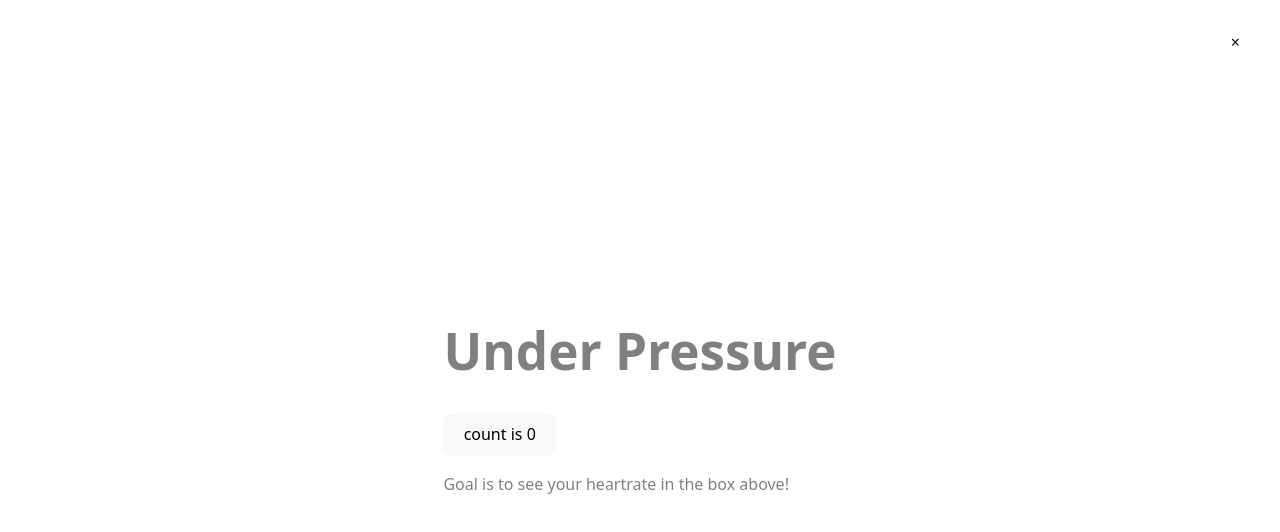
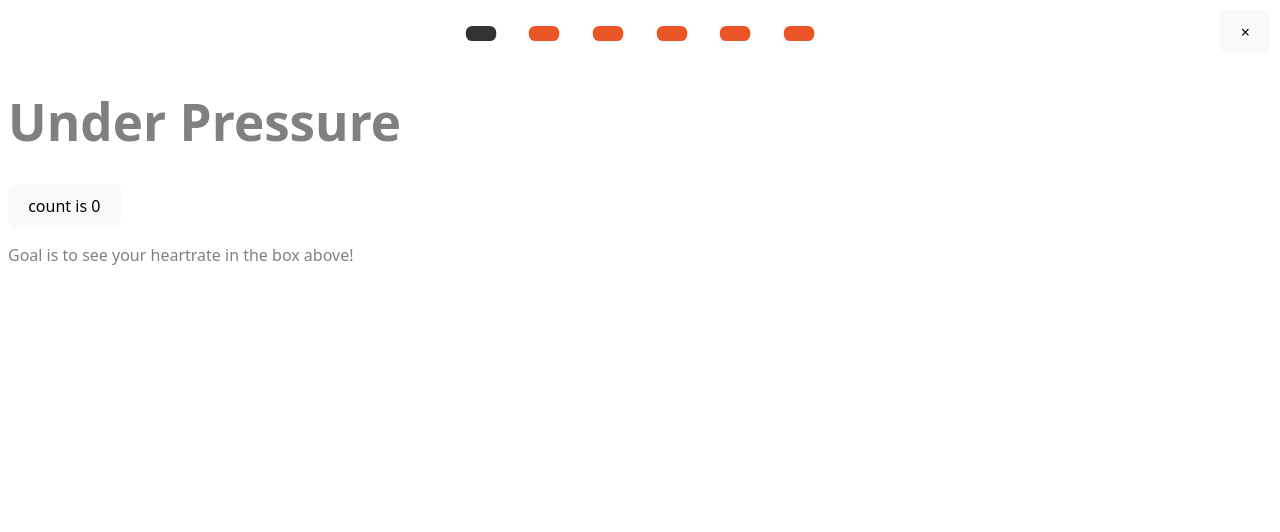
Before and after one commit to FreyaDeVos/Final-work-under-pressure, a React (Vite) app: page / in a window 1280 px wide. Shown: the top 532 px of the page. Built offline with nearby package versions, Linux system fonts and the light colour scheme.

Commit message:
added exitbutton position and pageindicator and add component for welcomepage

```diff
--- a/src/App.css
+++ b/src/App.css
@@ -1,7 +1,6 @@
 #root {
   max-width: 1280px;
   margin: 0 auto;
-  text-align: left;
 }
 
 .logo {
--- a/src/App.jsx
+++ b/src/App.jsx
@@ -3,12 +3,15 @@ import reactLogo from './assets/react.svg'
 import viteLogo from '/vite.svg'
 import './App.css'
 import ExitButton from './components/ExitButton';
+import WelcomePage from './components/WelcomePage';
 
 function App() {
   const [count, setCount] = useState(0)
 
   return (
     <>
+      <WelcomePage/>
+
       <h1>Under Pressure</h1>
       <div className="body">
         <button onClick={() => setCount((count) => count + 1)}>
@@ -18,9 +21,6 @@ function App() {
       <p className="read-the-docs">
         Goal is to see your heartrate in the box above!
       </p>
-      <div className="exit-button">
-      <ExitButton />
-      </div>
     </>
   )
 }
--- a/src/components/ExitButton.jsx
+++ b/src/components/ExitButton.jsx
@@ -1,10 +1,13 @@
+import React from 'react';
+import styles from './ExitButton.module.css';
+
 function ExitButton() {
   const handleClick = () => {
     alert('Sluiten!');
   };
 
   return (
-    <button className="exit-button" onClick={handleClick}>
+    <button className={styles.exitButton} onClick={handleClick}>
       ×
     </button>
   );
--- a/src/components/ExitButton.module.css
+++ b/src/components/ExitButton.module.css
@@ -0,0 +1,7 @@
+
+.exitButton {
+    position: absolute;
+    top: 10px;
+    right: 10px;
+    z-index: 10;
+  }
--- /dev/null
+++ b/src/components/PageIndicators.jsx
@@ -0,0 +1,22 @@
+import React from 'react';
+import styles from './PageIndicators.module.css';
+
+// './PageIndicators.module.css';
+
+function PageIndicators({ totalPages, currentPage, onPageChange }) {
+  return (
+    <div className={styles.indicatorContainer}>
+      {Array.from({ length: totalPages }, (_, index) => (
+        <button
+          key={index}
+          onClick={() => onPageChange?.(index)}
+          className={`${styles.dot} ${currentPage === index ? styles.active : ''}`}
+          aria-label={`Ga naar pagina ${index + 1}`}
+          aria-current={currentPage === index ? 'page' : undefined}
+        />
+      ))}
+    </div>
+  );
+}
+
+export default PageIndicators;
--- /dev/null
+++ b/src/components/PageIndicators.module.css
@@ -0,0 +1,22 @@
+.indicatorContainer {
+    display: flex;
+    justify-content: center;
+    gap:2%;
+    padding: 1rem 0;
+}
+
+.dot {
+    scale: 80%;
+    background-color: #ea5427;
+    border: none;
+    cursor: pointer;
+    transition: background-color 0.3s ease;
+}
+
+.dot:hover {
+    background-color: #999;
+}
+
+.active {
+    background-color: #333;
+}
--- /dev/null
+++ b/src/components/WelcomePage.jsx
@@ -0,0 +1,24 @@
+
+import React, { useState } from 'react';
+import ExitButton from './ExitButton';
+import PageIndicators from './PageIndicators';
+
+
+function WelcomePage() {
+  const [currentPage, setCurrentPage] = useState(0); // start op pagina 0
+
+  return (
+    <>
+      <PageIndicators
+        totalPages={6}
+        currentPage={currentPage}
+        onPageChange={setCurrentPage}
+      />
+      <div className="exit-button">
+        <ExitButton />
+      </div>
+    </>
+  );
+}
+
+export default WelcomePage;
--- a/src/index.css
+++ b/src/index.css
@@ -23,13 +23,6 @@ a:hover {
   color: #ea5427;
 }
 
-body {
-  margin: 0;
-  display: flex;
-  place-items: center;
-  min-width: 320px;
-  min-height: 100vh;
-}
 
 h1 {
   font-size: 3.2em;
@@ -71,11 +64,3 @@ button:focus-visible {
     background-color: #f9f9f9;
   }
 }
-
-.exit-button {
-  position: absolute;
-  top: 10px;
-  right: 10px;
-  background: transparent;
-  cursor: pointer;
-}
```
